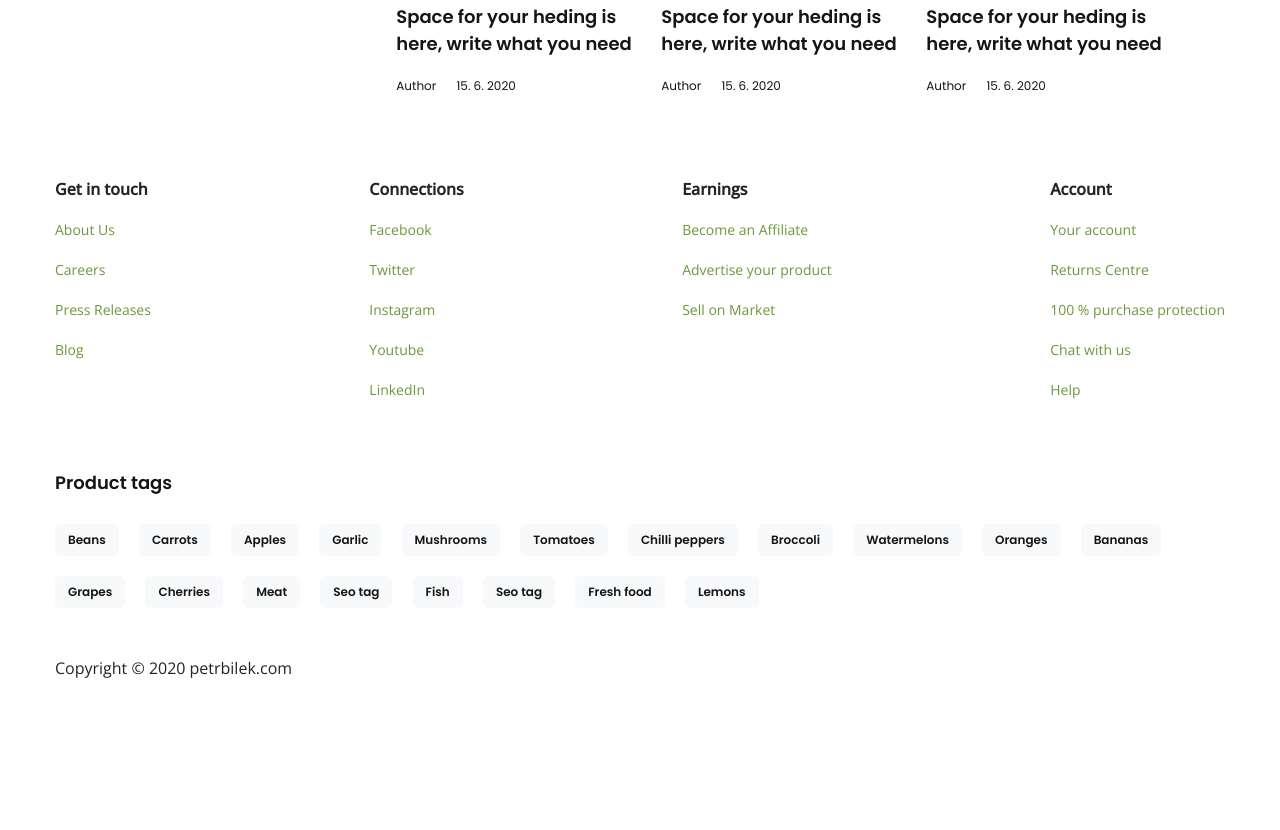
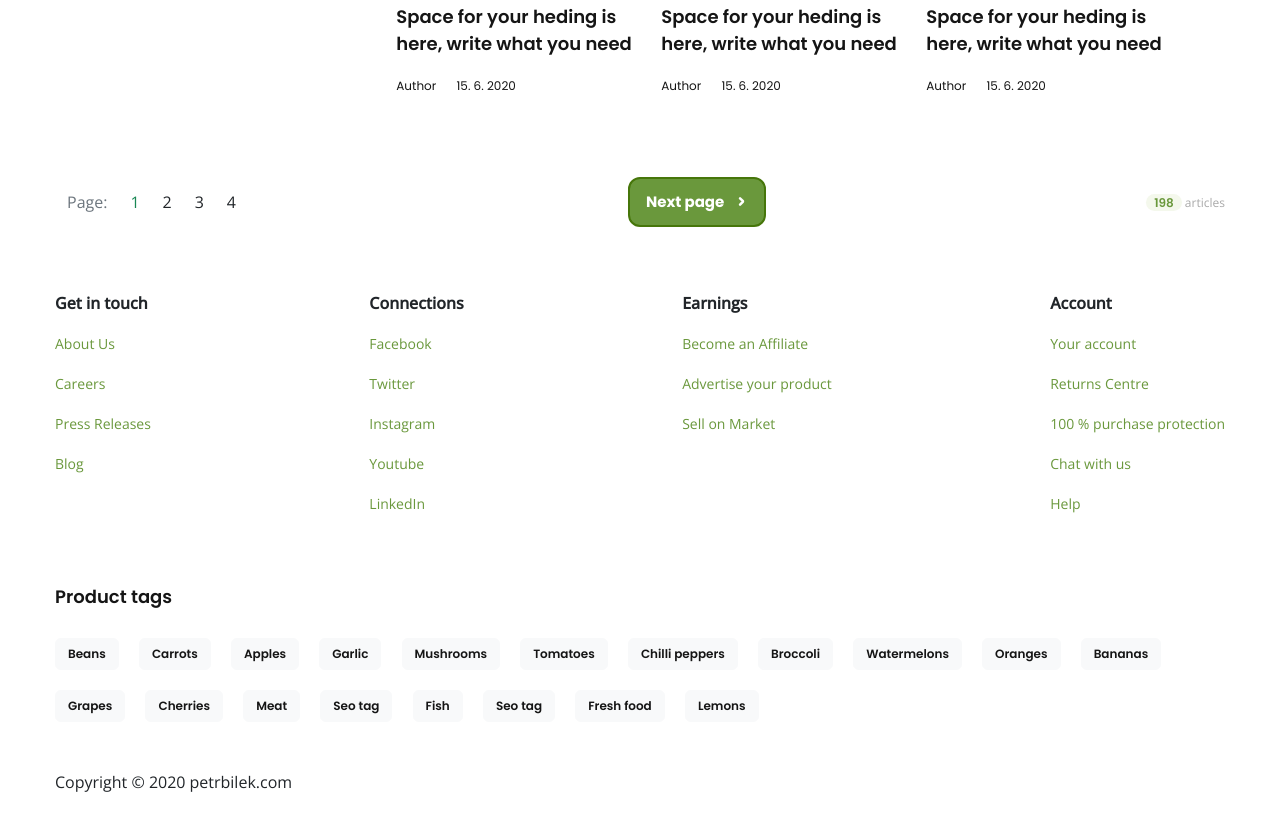
Before and after one commit to FakhriddinovSh/E-Commerce, a plain HTML site: page kh-blog.html in a window 1280 px wide. Shown: the part 1775-2605 px from the top of the page. Before the commit the page ends 2503 px from the top, so only its background shows below. Drawn offline with Linux system fonts and the light colour scheme.

Commit message:
Added next page

```diff
--- a/kh-blog.html
+++ b/kh-blog.html
@@ -533,10 +533,21 @@
             </div>
             <div class="b-wrapper">
                 <div class="container">
-                    <div class="row">
-                        <div class="col-3"></div>
-                        <div class="col-3"></div>
-                        <div class="col-3"></div>
+                    <div class="row mt-5 mb-3">
+                        <div class="col d-flex justify-content-between flex-wrap align-items-center flex-row flex-lg-row flex-md-row flex-sm-column">
+                            <ul class="pagination justify-content-start">
+                                <li class="page-item disabled"><a class="page-link  border-0">Page:</a></li>
+                                <li class="page-item"><a class="page-link border-0 text-success" href="#">1</a></li>
+                                <li class="page-item"><a class="page-link border-0 text-dark" href="#">2</a></li>
+                                <li class="page-item"><a class="page-link border-0 text-dark" href="#">3</a></li>
+                                <li class="page-item"><a class="page-link border-0 text-dark" href="#">4</a></li>
+                            </ul>
+                            <button class="categories-page-show-more-btn k-next-page" type="button">Next page</button>
+                            <button class="category-page-top-btn" type="button">
+                                <span class="categories-page-icon">198</span>
+                                articles
+                            </button>
+                        </div>
                     </div>
                 </div>
             </div>
--- a/scss/blocks/_blocks.scss
+++ b/scss/blocks/_blocks.scss
@@ -8,10 +8,8 @@
 @import "slider";
 @import "headline";
 @import "blog-home";
-<<<<<<< HEAD
 @import "footer";
 @import "categories-page";
-=======
 @import "category";
 @import "detail-products";
 @import "farm";
@@ -20,4 +18,3 @@
 @import "contact";
 @import "blog-detail";
 @import "footer";
->>>>>>> 1f79fceb068cb26dad4dd58669fbb23e7f38fd21
--- a/scss/blocks/_kh-blog.scss
+++ b/scss/blocks/_kh-blog.scss
@@ -65,6 +65,12 @@
     margin: 0px !important;
 }
 
+.k-next-page{
+    &::after{
+        transform: rotate(269deg) !important;
+    }
+}
+
 
 
 @include desktop-first(800px){
```
Also changed, not shown: css/main.css, 1 other file.
